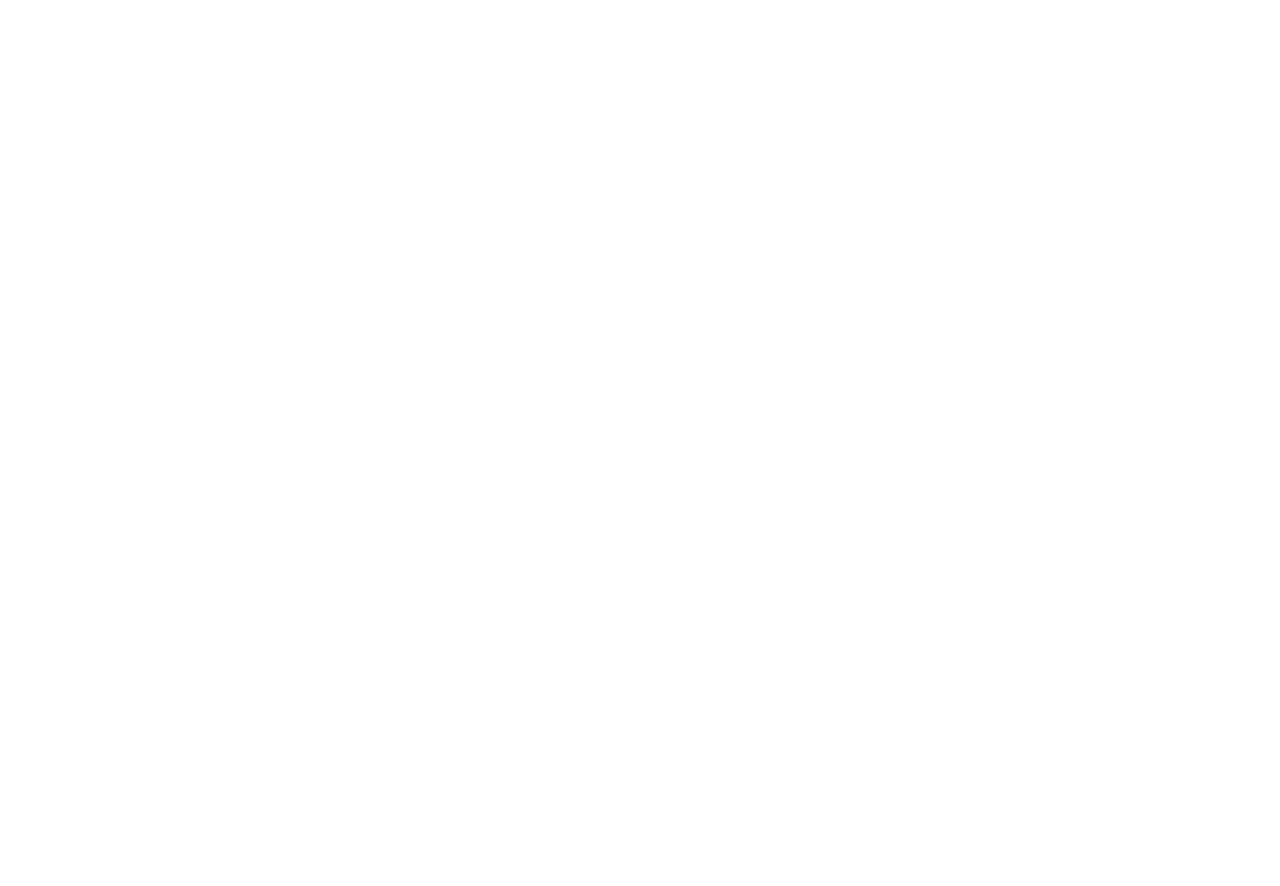
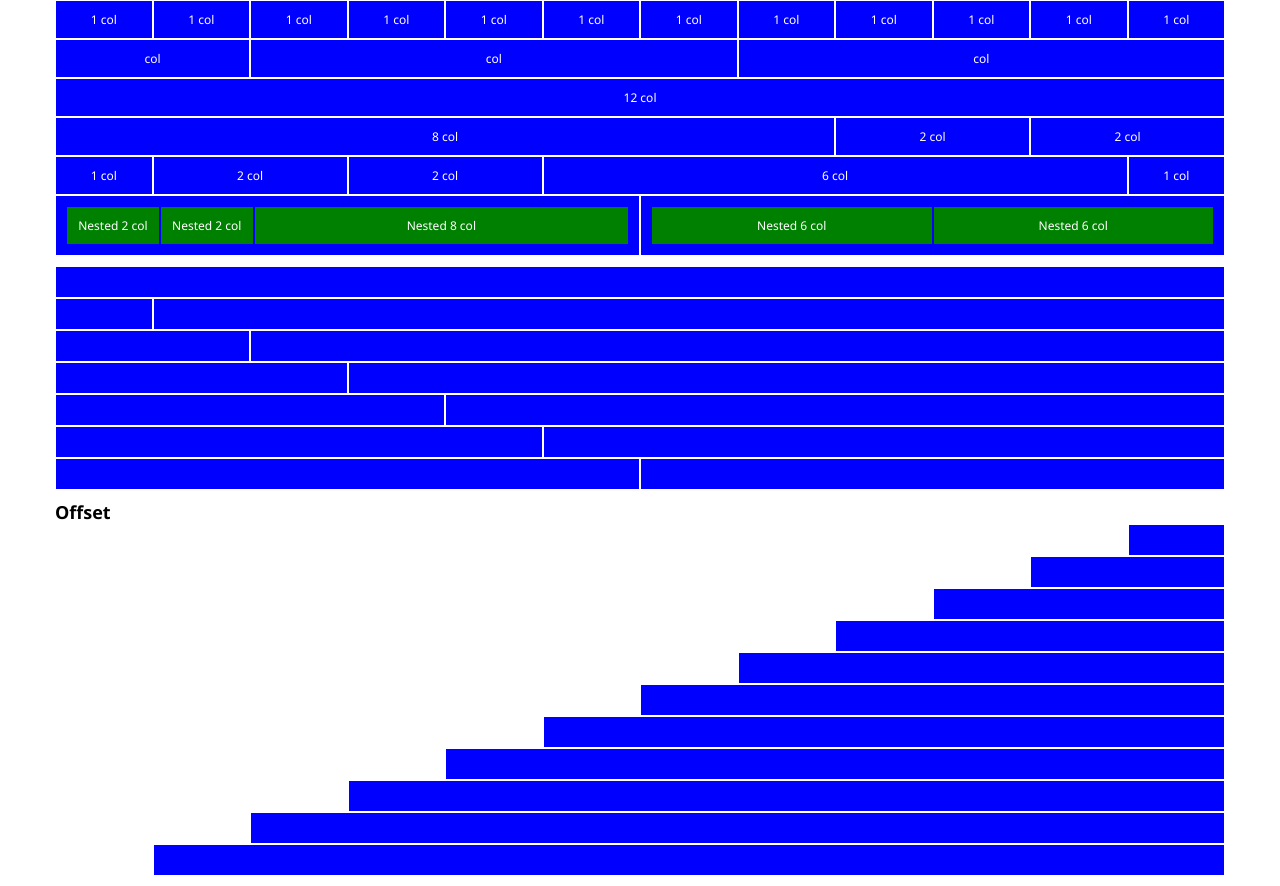
Before and after one commit to massi-17/html-css-12bool, a plain HTML site: page index.html in a window 1280 px wide. Before the commit the page ends 800 px from the top, so only its background shows below. Drawn offline with Linux system fonts and the light colour scheme.

Commit message:
esercizio per casa e offset

```diff
--- a/css/12bool.css
+++ b/css/12bool.css
@@ -8,6 +8,8 @@
 .container {
     max-width: 1170px;
     margin: 0 auto;
+
+
 }
 
 .container-fluid {
@@ -19,13 +21,14 @@
     display: flex;
     flex-direction: row;
     flex-wrap: wrap;
+
+
 }
 
 /* COLONNE */
 .col-1 {
     flex-basis: calc((100% / 12) * 1);
     max-width: calc((100% / 12) * 1);
-
 }
 
 .col-2 {
@@ -127,9 +130,3 @@
   .col-offset-11 {
     margin-left: calc((100% / 12) * 11);
   }
-
-
-
-.debug  [class*="col"] {
-
-}
--- a/css/style.css
+++ b/css/style.css
@@ -0,0 +1,32 @@
+* {
+    font-size: 12px;
+    color: white;
+    text-align: center;
+    font-family: 'Segoe UI', Tahoma, Geneva, Verdana, sans-serif
+}
+
+[class*="col-"] {
+    background-color: blue;
+    padding: 10px;
+    border: 1px solid white;
+}
+
+.container {
+    margin-bottom: 10px;
+}
+
+.green {
+    background-color: green;
+    border: 1px solid blue;
+}
+
+.row.blank [class*="col-"] {
+    padding: 15px 0;
+}
+
+h1 {
+    color: black;
+    text-align: left;
+    font-size: 18px;
+    font-weight: bold;
+}
--- a/index.html
+++ b/index.html
@@ -9,6 +9,150 @@
     <title>12bool</title>
 </head>
 <body>
+    <div class="container">
 
+        <div class="row">
+            <div class="col-1">1 col</div>
+            <div class="col-1">1 col</div>
+            <div class="col-1">1 col</div>
+            <div class="col-1">1 col</div>
+            <div class="col-1">1 col</div>
+            <div class="col-1">1 col</div>
+            <div class="col-1">1 col</div>
+            <div class="col-1">1 col</div>
+            <div class="col-1">1 col</div>
+            <div class="col-1">1 col</div>
+            <div class="col-1">1 col</div>
+            <div class="col-1">1 col</div>
+        </div>
+
+        <div class="row">
+            <div class="col-2">col</div>
+            <div class="col-5">col</div>
+            <div class="col-5">col</div>
+        </div>
+
+        <div class="row">
+            <div class="col-12">12 col</div>
+        </div>
+
+        <div class="row">
+            <div class="col-8">8 col</div>
+            <div class="col-2">2 col</div>
+            <div class="col-2">2 col</div>
+        </div>
+
+        <div class="row">
+            <div class="col-1">1 col</div>
+            <div class="col-2">2 col</div>
+            <div class="col-2">2 col</div>
+            <div class="col-6">6 col</div>
+            <div class="col-1">1 col</div>
+        </div>
+
+        <div class="row">
+            <div class="col-6">
+                <div class="row">
+                    <div class="col-2 green">Nested 2 col</div>
+                    <div class="col-2 green">Nested 2 col</div>
+                    <div class="col-8 green">Nested 8 col</div>
+                </div>
+            </div>
+            <div class="col-6">
+                <div class="row">
+                    <div class="col-6 green">Nested 6 col</div>
+                    <div class="col-6 green">Nested 6 col</div>
+                </div>
+            </div>
+        </div>
+
+    </div>
+
+    <div class="container">
+
+        <div class="row blank">
+            <div class="col-12"></div>
+        </div>
+
+        <div class="row blank">
+            <div class="col-1"></div>
+            <div class="col-11"></div>
+        </div>
+
+        <div class="row blank">
+            <div class="col-2"></div>
+            <div class="col-10"></div>
+        </div>
+
+        <div class="row blank">
+            <div class="col-3"></div>
+            <div class="col-9"></div>
+        </div>
+
+        <div class="row blank">
+            <div class="col-4"></div>
+            <div class="col-8"></div>
+        </div>
+
+        <div class="row blank">
+            <div class="col-5"></div>
+            <div class="col-7"></div>
+        </div>
+
+        <div class="row blank">
+            <div class="col-6"></div>
+            <div class="col-6"></div>
+        </div>
+
+    </div>
+
+    <div class="container">
+        <h1>Offset</h1>
+
+        <div class="row blank">
+            <div class="col-1 col-offset-11"></div>
+        </div>
+
+        <div class="row blank">
+            <div class="col-2 col-offset-10"></div>
+        </div>
+
+        <div class="row blank">
+            <div class="col-3 col-offset-9"></div>
+        </div>
+
+        <div class="row blank">
+            <div class="col-4 col-offset-8"></div>
+        </div>
+
+        <div class="row blank">
+            <div class="col-5 col-offset-7"></div>
+        </div>
+
+        <div class="row blank">
+            <div class="col-6 col-offset-6"></div>
+        </div>
+
+        <div class="row blank">
+            <div class="col-7 col-offset-5"></div>
+        </div>
+
+        <div class="row blank">
+            <div class="col-8 col-offset-4"></div>
+        </div>
+
+        <div class="row blank">
+            <div class="col-9 col-offset-3"></div>
+        </div>
+
+        <div class="row blank">
+            <div class="col-10 col-offset-2"></div>
+        </div>
+
+        <div class="row blank">
+            <div class="col-11 col-offset-1"></div>
+        </div>
+
+    </div>
 </body>
 </html>
```
